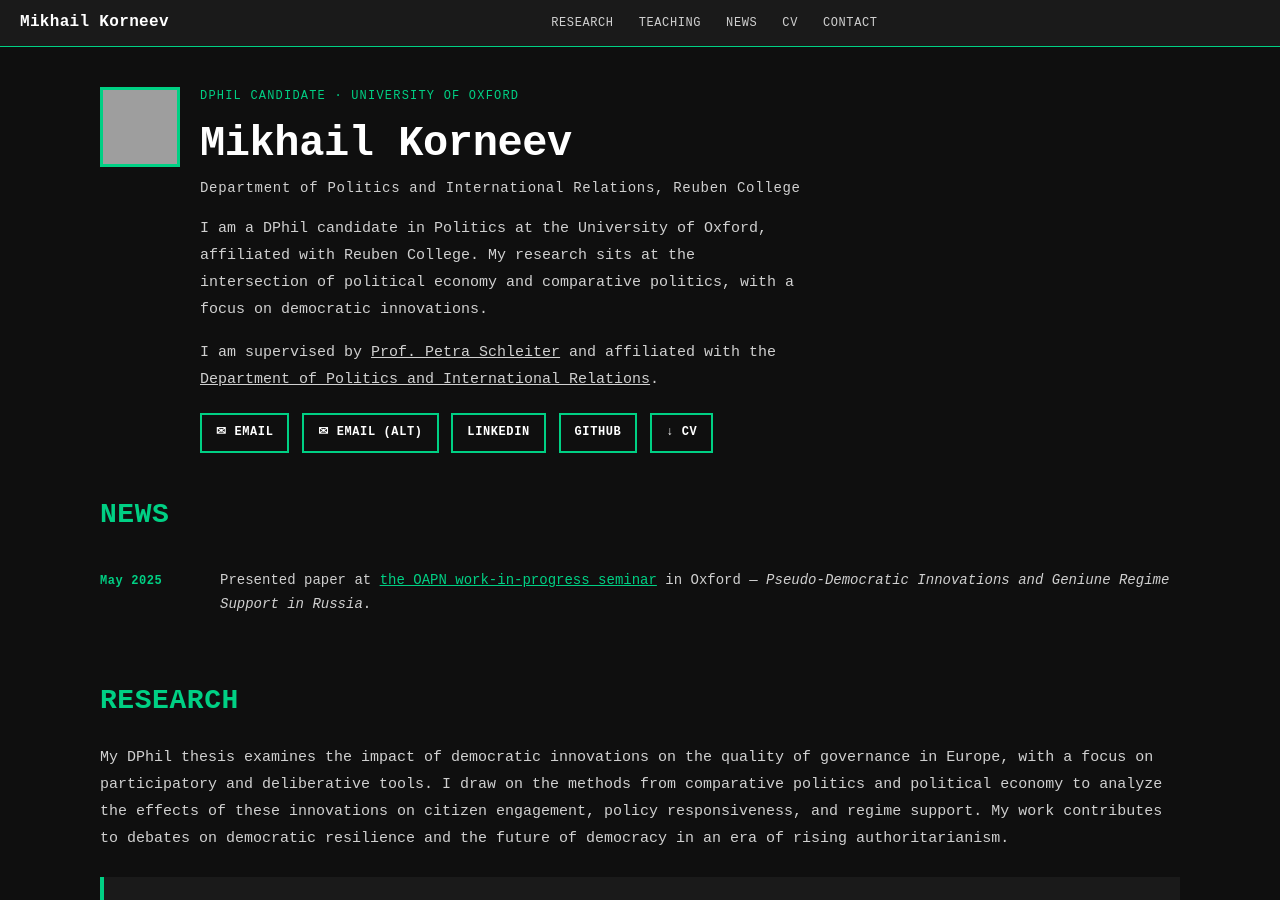
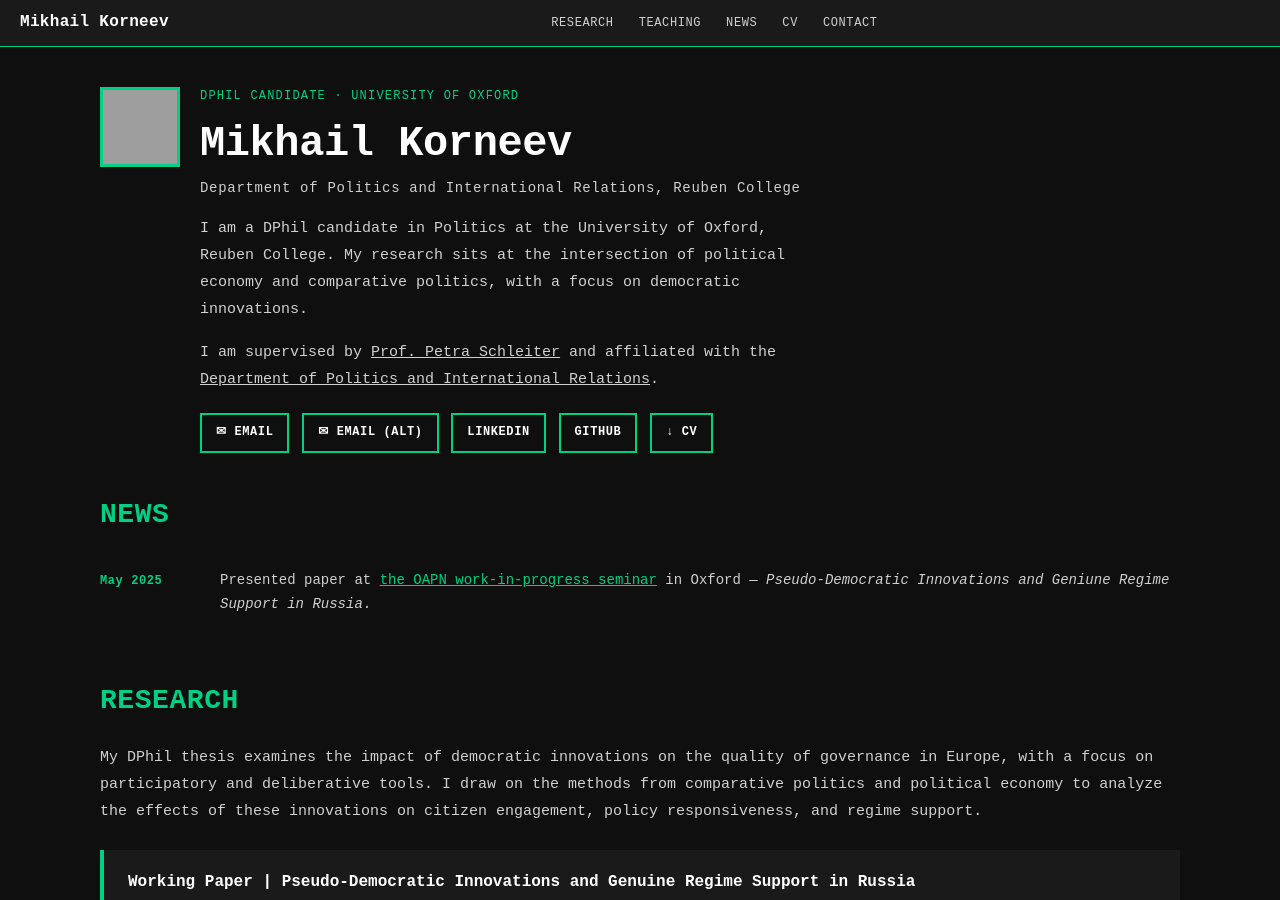
Before and after one commit to mik-kor/mik-kor.github.io, a Jekyll site: the page built from index.html, in a window 1280 px wide and 900 px high. Built offline with Jekyll 4.4.1, drawn with Linux system fonts in a browser that asks for light colours; grey boxes are pictures that could not be loaded.

Commit message:
text updates

```diff
--- a/_config.yml
+++ b/_config.yml
@@ -16,8 +16,7 @@
   linkedin: "mikhail-korneev"
   cv_url: "/assets/cv.pdf"
   bio: >
-    I am a DPhil candidate in Politics at the University of Oxford,
-    affiliated with Reuben College. My research sits at the intersection
+    I am a DPhil candidate in Politics at the University of Oxford, Reuben College. My research sits at the intersection
     of political economy and comparative politics, with a focus on democratic innovations.
 
 # Build settings
--- a/index.html
+++ b/index.html
@@ -92,7 +92,7 @@
   </div>
   <div class="section-body">
     <p class="research-intro">
-      My DPhil thesis examines the impact of democratic innovations on the quality of governance in Europe, with a focus on participatory and deliberative tools. I draw on the methods from comparative politics and political economy to analyze the effects of these innovations on citizen engagement, policy responsiveness, and regime support. My work contributes to debates on democratic resilience and the future of democracy in an era of rising authoritarianism.
+      My DPhil thesis examines the impact of democratic innovations on the quality of governance in Europe, with a focus on participatory and deliberative tools. I draw on the methods from comparative politics and political economy to analyze the effects of these innovations on citizen engagement, policy responsiveness, and regime support.
     </p>
 
     <div class="project-list">
```
